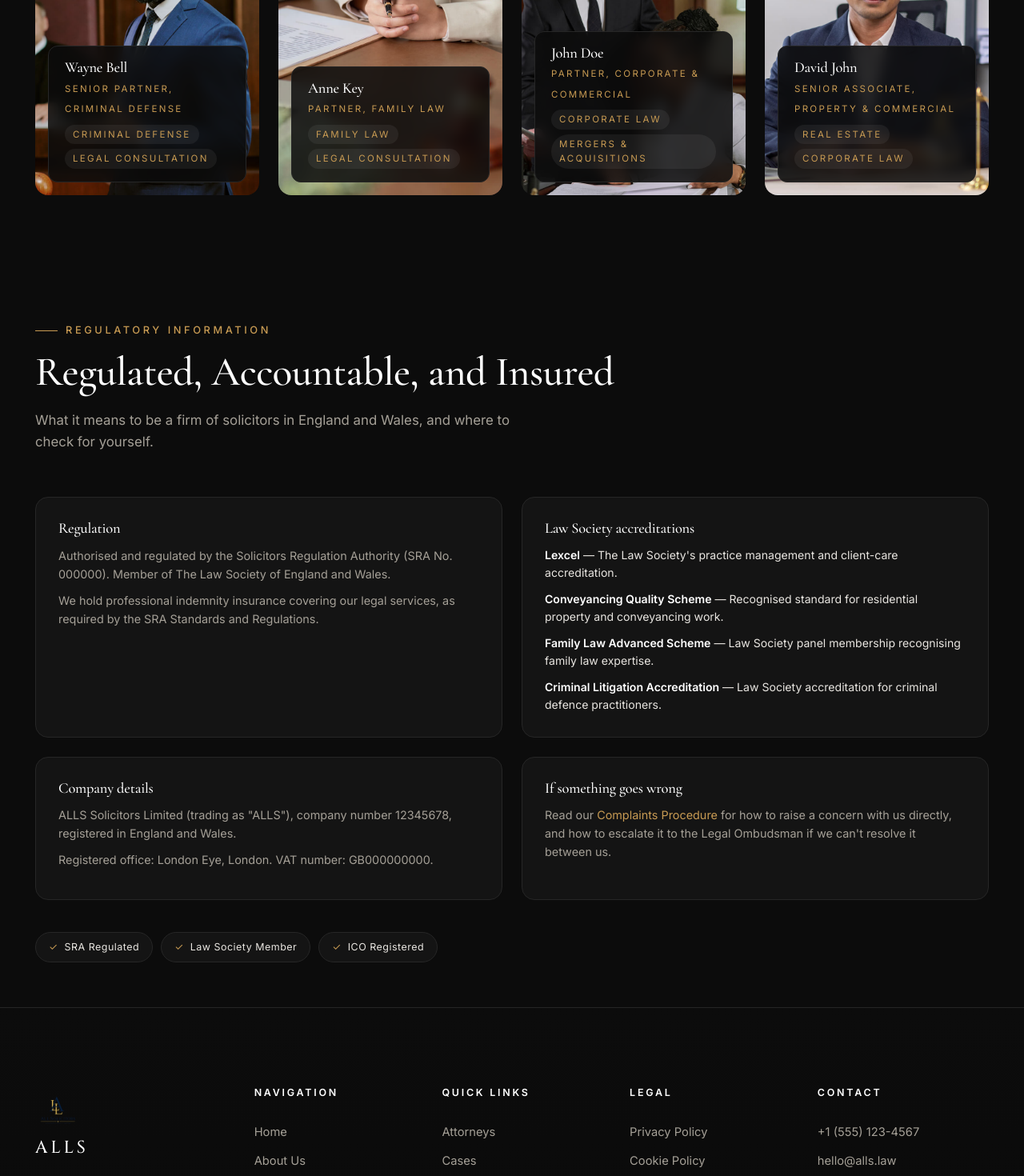
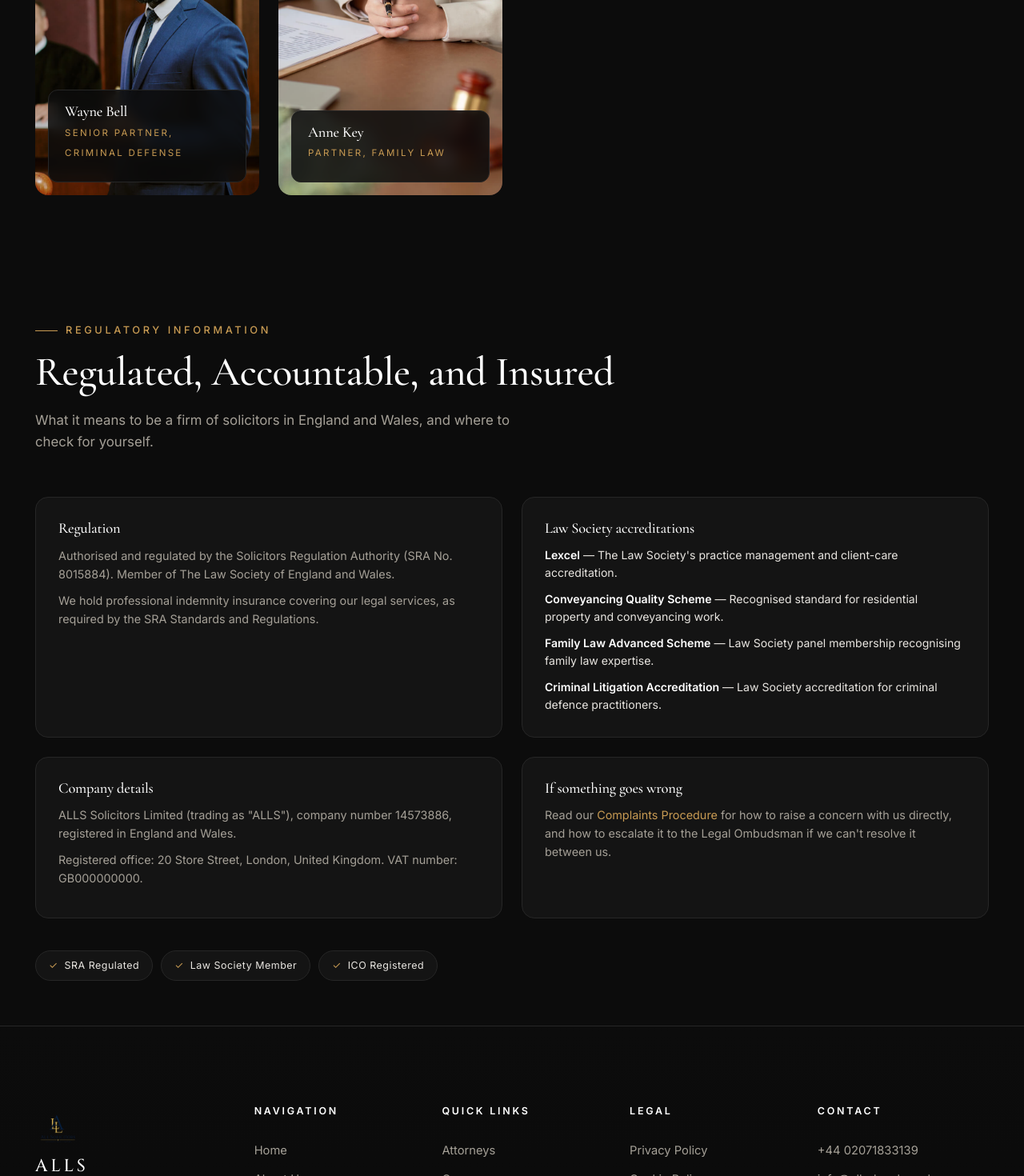
Before and after one commit to ayusholi/apostro, a Next.js app in the folder frontend/: page /about in a window 1280 px wide. Shown: the part 2920-4390 px from the top of the page at 80% size. Built offline with nearby package versions, Linux system fonts and the light colour scheme.

Commit message:
updated content

```diff
--- a/frontend/src/components/sections/Hero.tsx
+++ b/frontend/src/components/sections/Hero.tsx
@@ -21,8 +21,7 @@ export function Hero() {
         <div className="hero__split">
           <Reveal as="div" className="item left">
             <p>
-              Trusted solicitors serving clients across the UK for over 25 years, from our first call to your final
-              resolution — with clear advice and no surprise fees.
+              Trusted legal advice with a personal approach, clear communication and transparent fees: supporting you with confidence at every stage of your legal matter.
             </p>
             <Button href="/book" variant="gold" arrow style={{ marginTop: 18 }}>
               Book a Consultation
@@ -32,7 +31,7 @@ export function Hero() {
             {/* h2 (not h3) so the homepage heading order is h1 → h2 with no
                 skipped levels; .hero__split h2 keeps the original 1.5rem size. */}
             <h2>Explore Our Law Practice</h2>
-            <p>Six practice areas, one dedicated team.</p>
+            <p>9 practice areas, one dedicated team.</p>
             <Button href="/services" variant="icon" arrow={false} aria-label="See services" style={{ marginTop: 14 }}>
               ↗
             </Button>
--- a/frontend/src/config/site.ts
+++ b/frontend/src/config/site.ts
@@ -20,34 +20,30 @@ export const siteConfig = {
   // template (US format). Schema/telephone deliberately mirror the on-page
   // value so structured data matches visible content; swap for a real UK
   // number (e.g. +44 20 …) when known.
-  phone: "+1 (555) 123-4567",
-  phoneHref: "tel:+15551234567",
-  phoneE164: "+15551234567",
-  email: "hello@alls.law",
-  emailHref: "mailto:hello@alls.law",
-  address: "London Eye, London",
+  phone: "+44 02071833139",
+  phoneHref: "tel:+4402071833139",
+  phoneE164: "+4402071833139",
+  email: "info@alls-legal.co.uk",
+  emailHref: "mailto:info@alls-legal.co.uk",
+  address: "20 Store Street, London, United Kingdom",
 
   /** Structured postal address for PostalAddress schema (GB conventions). */
   postalAddress: {
-    streetAddress: "London Eye",
-    addressLocality: "London",
+    streetAddress: "20 Store Street, London",
+    addressLocality: "Stratford",
     addressRegion: "London",
-    postalCode: "",
+    postalCode: "E15 1PU",
     addressCountry: "GB",
   },
   /** Coordinates of the stated address (the London Eye) for LocalBusiness geo. */
-  geo: { latitude: 51.5033, longitude: -0.1196 },
-  /** Country served, from the site's "nationwide" positioning, scoped to the UK. */
+  geo: { latitude: 51.5469062, longitude: -0.1191022 },
   areaServed: "United Kingdom",
-  /** LocalBusiness price indicator (GBP). */
   priceRange: "££",
-  /** Derived from the on-page "120+ Expert Attorneys" stat. */
   employeeCountMin: 120,
-  /** Derived from the on-page "25+ Years in Practice" stat (2026 − 25). */
-  foundingYear: 2001,
+  foundingYear: 2026,
 
   officeHours: [
-    { day: "Mon–Fri", hours: "9:00 – 18:00" },
+    { day: "Mon – Fri", hours: "9:00 – 18:00" },
     { day: "Sat", hours: "10:00 – 14:00" },
     { day: "Sun", hours: "Closed" },
   ],
--- a/frontend/src/data/services.ts
+++ b/frontend/src/data/services.ts
@@ -7,59 +7,88 @@ import type { Service, ValueItem } from "@/types";
  * fabricated detail page, since only criminal-defense has one to show
  * (@see ServiceCard).
  */
+
 export const services: Service[] = [
   {
-    slug: "criminal-defense",
+    slug: "mediation",
     number: "01",
     icon: "/images/icon-service-1.png",
-    title: "Criminal Defense",
+    title: "Mediation",
     description:
-      "Robust representation from first police interview through trial, protecting your rights and your future.",
-    bullets: ["Case Analysis", "Legal Protection"],
+      "A collaborative approach to resolving disputes, focusing on communication and mutually beneficial solutions.",
+    bullets: ["Mediation Support", "Legal Protection"],
   },
   {
-    slug: "legal-consultation",
+    slug: "civil-litigation",
     number: "02",
     icon: "/images/icon-service-2.png",
-    title: "Legal Consultation",
+    title: "Civil Litigation",
     description:
-      "Clear, practical advice on your options before you commit to any course of action — no jargon, no pressure.",
+      "Strategic representation in civil disputes, from initial consultation to trial advocacy.",
     bullets: ["Initial Assessment", "Tailored Advice"],
   },
   {
-    slug: "mergers-acquisitions",
+    slug: "residential-commercial-conveyance",
     number: "03",
     icon: "/images/icon-service-3.png",
-    title: "Mergers & Acquisitions",
+    title: "Residential & Commercial Conveyance",
     description:
-      "End-to-end deal support, from due diligence to completion, protecting your interests at every stage.",
+      "Efficient, thorough conveyancing and property advice that keeps your transaction moving and your interests protected.",
     bullets: ["Due Diligence", "Deal Structuring"],
   },
   {
-    slug: "family-law",
+    slug: "commercial-lease",
     number: "04",
     icon: "/images/icon-service-1.png",
-    title: "Family Law",
+    title: "Commercial Lease",
+    description:
+      "Comprehensive advice on commercial lease agreements, ensuring your business interests are protected.",
+
+    bullets: ["Mediation Support", "Legal Protection"],
+  },
+  {
+    slug: "divorce",
+    number: "05",
+    icon: "/images/icon-service-2.png",
+    title: "Divorce",
     description:
       "Sensitive, practical guidance through divorce, custody, and financial settlements, with your family's wellbeing front of mind.",
-    bullets: ["Mediation Support", "Child Arrangements"],
-  },
-  {
-    slug: "corporate-law",
-    number: "05",
-    icon: "/images/icon-service-2.png",
-    title: "Corporate Law",
-    description:
-      "Commercially-minded counsel on formation, governance, and compliance, so you can focus on running your business.",
     bullets: ["Contract Drafting", "Compliance Advice"],
   },
   {
-    slug: "real-estate",
+    slug: "financial-settlements",
     number: "06",
     icon: "/images/icon-service-3.png",
-    title: "Real Estate",
+    title: "Financial Settlements",
     description:
       "Efficient, thorough conveyancing and property advice that keeps your transaction moving and your interests protected.",
+    bullets: ["Conveyancing", "Contract Review"],
+  },
+  {
+    slug: "child-arrangements",
+    number: "07",
+    icon: "/images/icon-service-4.png",
+    title: "Child Arrangements",
+    description:
+      "Comprehensive advice on child custody, access, and support arrangements.",
+    bullets: ["Conveyancing", "Contract Review"],
+  },
+  {
+    slug: "wills-probate",
+    number: "08",
+    icon: "/images/icon-service-5.png",
+    title: "Wills & Probate",
+    description:
+      "Comprehensive estate planning and probate services to ensure your wishes are carried out.",
+    bullets: ["Conveyancing", "Contract Review"],
+  },
+  {
+    slug: "employment-commercial-lease",
+    number: "09",
+    icon: "/images/icon-service-3.png",
+    title: "Employment & Commercial Lease",
+    description:
+      "Comprehensive advice on employment law and commercial lease agreements, ensuring your business interests are protected.",
     bullets: ["Conveyancing", "Contract Review"],
   },
 ];
@@ -71,12 +100,15 @@ export const services: Service[] = [
  * needs to change.
  */
 export const serviceDurationMinutes: Record<string, number> = {
-  "criminal-defense": 45,
-  "legal-consultation": 30,
-  "mergers-acquisitions": 60,
-  "family-law": 45,
-  "corporate-law": 60,
-  "real-estate": 30,
+  "mediation": 45,
+  "civil-litigation": 30,
+  "residential-commercial-conveyance": 60,
+  "commercial-lease": 45,
+  "divorce": 60,
+  "financial-settlements": 30,
+  "child-arrangements": 45,
+  "wills-probate": 30,
+  "employment-commercial-lease": 45,
 };
 
 export type ServiceDetail = {
@@ -87,7 +119,7 @@ export type ServiceDetail = {
 };
 
 export const serviceDetails: Record<string, ServiceDetail> = {
-  "criminal-defense": {
+  "mediation": {
     image: "/images/service-detail-1.jpg",
     heading: "Protecting Your Rights at Every Stage",
     paragraphs: [
--- a/frontend/src/data/team/solicitors.ts
+++ b/frontend/src/data/team/solicitors.ts
@@ -41,108 +41,6 @@ export const solicitors: Solicitor[] = [
     memberships: ["The Law Society of England and Wales", "Resolution (family law)", "Law Society Family Law Advanced Scheme"],
     email: "anne.key@alls.law",
   },
-  {
-    slug: "john-doe",
-    name: "John Doe",
-    role: "Partner, Corporate & Commercial",
-    image: "/images/person-3.jpg",
-    bio: "John advises founders and growing businesses on structuring, contracts, and the legal side of raising investment. He also writes regularly for the firm's blog on practical, small-business-focused legal guidance.",
-    qualifications: [
-      "LLB (Hons), London School of Economics",
-      "Legal Practice Course, BPP Law School",
-      "Solicitor of England and Wales (admitted 2012)",
-    ],
-    practiceAreaSlugs: ["corporate-law", "mergers-acquisitions"],
-    languages: ["English", "Mandarin"],
-    experienceYears: 14,
-    memberships: ["The Law Society of England and Wales", "City of London Law Society"],
-    email: "john.doe@alls.law",
-  },
-  {
-    slug: "david-john",
-    name: "David John",
-    role: "Senior Associate, Property & Commercial",
-    image: "/images/person-4.jpg",
-    bio: "David handles residential and commercial property matters end to end, from initial contract review through to completion, with a focus on catching issues before they become delays.",
-    qualifications: [
-      "LLB (Hons), University of Leeds",
-      "Legal Practice Course, University of Law",
-      "Solicitor of England and Wales (admitted 2017)",
-    ],
-    practiceAreaSlugs: ["real-estate", "corporate-law"],
-    languages: ["English"],
-    experienceYears: 9,
-    memberships: ["The Law Society of England and Wales", "Property Litigation Association"],
-    email: "david.john@alls.law",
-  },
-  {
-    slug: "gacia-smith",
-    name: "Gacia Smith",
-    role: "Associate Solicitor, Criminal Defense",
-    image: "/images/person-5.jpg",
-    bio: "Gacia represents clients from first police interview through to trial, with particular experience in cases involving disputed forensic evidence.",
-    qualifications: [
-      "LLB (Hons), University of Birmingham",
-      "Legal Practice Course, BPP Law School",
-      "Solicitor of England and Wales (admitted 2020)",
-    ],
-    practiceAreaSlugs: ["criminal-defense", "family-law"],
-    languages: ["English", "Romanian"],
-    experienceYears: 6,
-    memberships: ["The Law Society of England and Wales", "Criminal Law Solicitors' Association"],
-    email: "gacia.smith@alls.law",
-  },
-  {
-    slug: "trevor-king",
-    name: "Trevor King",
-    role: "Senior Associate, Corporate",
-    image: "/images/person-6.jpg",
-    bio: "Trevor supports founders and boards through mergers, acquisitions, and shareholder arrangements, with a focus on keeping deal documentation clear enough that clients actually understand what they're signing.",
-    qualifications: [
-      "LLB (Hons), University of Nottingham",
-      "Legal Practice Course, University of Law",
-      "Solicitor of England and Wales (admitted 2015)",
-    ],
-    practiceAreaSlugs: ["mergers-acquisitions", "corporate-law"],
-    languages: ["English"],
-    experienceYears: 11,
-    memberships: ["The Law Society of England and Wales", "City of London Law Society"],
-    email: "trevor.king@alls.law",
-  },
-  {
-    slug: "seo-in-guk",
-    name: "Seo In Guk",
-    role: "Associate Solicitor, Property",
-    image: "/images/person-7.jpg",
-    bio: "In Guk advises first-time buyers and landlords alike on conveyancing and lease matters, known among clients for explaining each step of the process in plain English.",
-    qualifications: [
-      "LLB (Hons), Queen Mary University of London",
-      "Legal Practice Course, BPP Law School",
-      "Solicitor of England and Wales (admitted 2021)",
-    ],
-    practiceAreaSlugs: ["real-estate", "legal-consultation"],
-    languages: ["English", "Korean"],
-    experienceYears: 5,
-    memberships: ["The Law Society of England and Wales", "Property Litigation Association"],
-    email: "seo.inguk@alls.law",
-  },
-  {
-    slug: "karina-l",
-    name: "Karina L.",
-    role: "Associate Solicitor, Family & Criminal",
-    image: "/images/person-8.jpg",
-    bio: "Karina splits her time between family and criminal defence matters, bringing a steady, client-first approach to what are often the most stressful moments in someone's life.",
-    qualifications: [
-      "LLB (Hons), University of Sheffield",
-      "Legal Practice Course, University of Law",
-      "Solicitor of England and Wales (admitted 2019)",
-    ],
-    practiceAreaSlugs: ["family-law", "criminal-defense"],
-    languages: ["English", "Polish"],
-    experienceYears: 7,
-    memberships: ["The Law Society of England and Wales", "Resolution (family law)"],
-    email: "karina.l@alls.law",
-  },
 ];
 
 export function getSolicitorBySlug(slug: string): Solicitor | undefined {
```
Also changed, not shown: frontend/src/config/legal.ts (+3 -4 lines).
